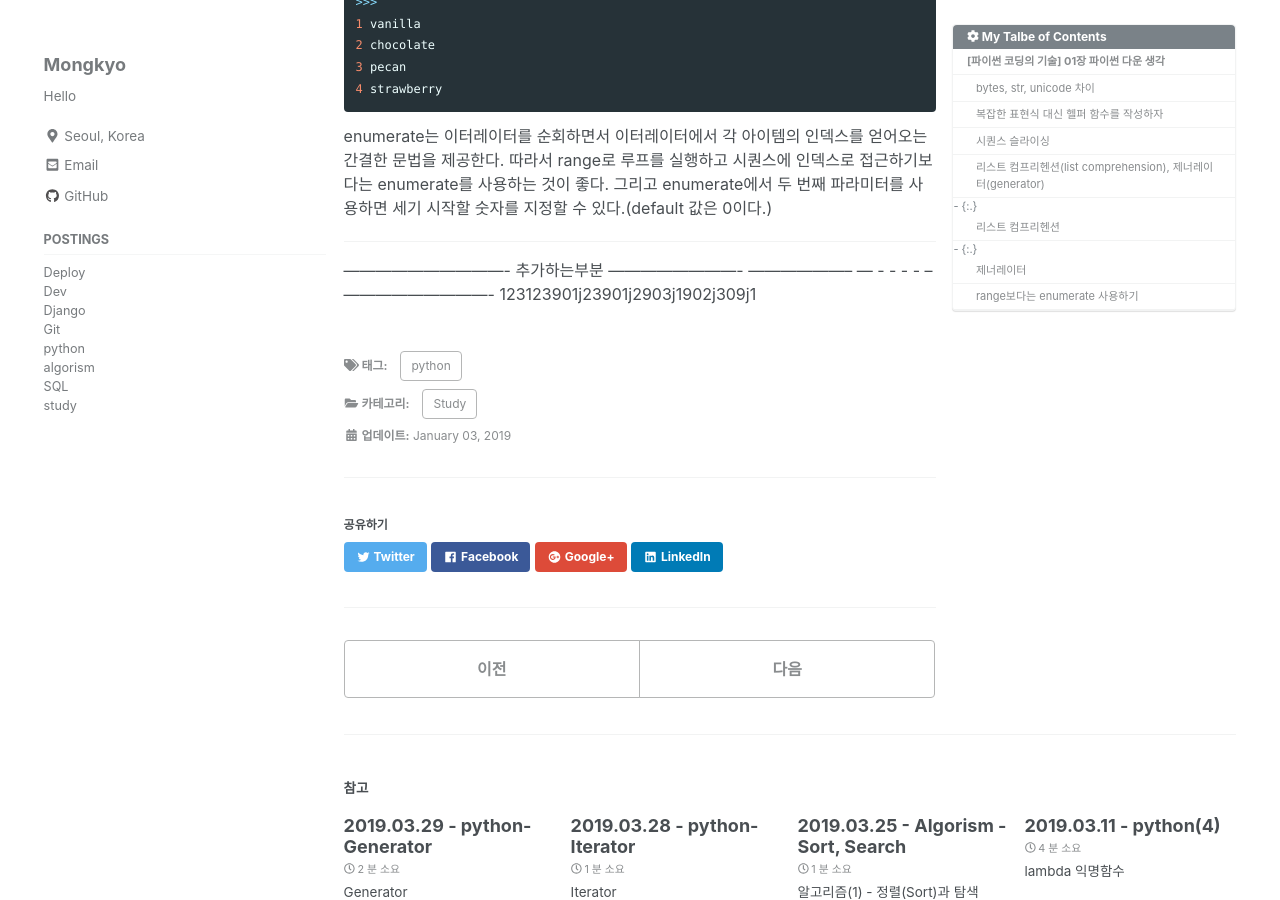
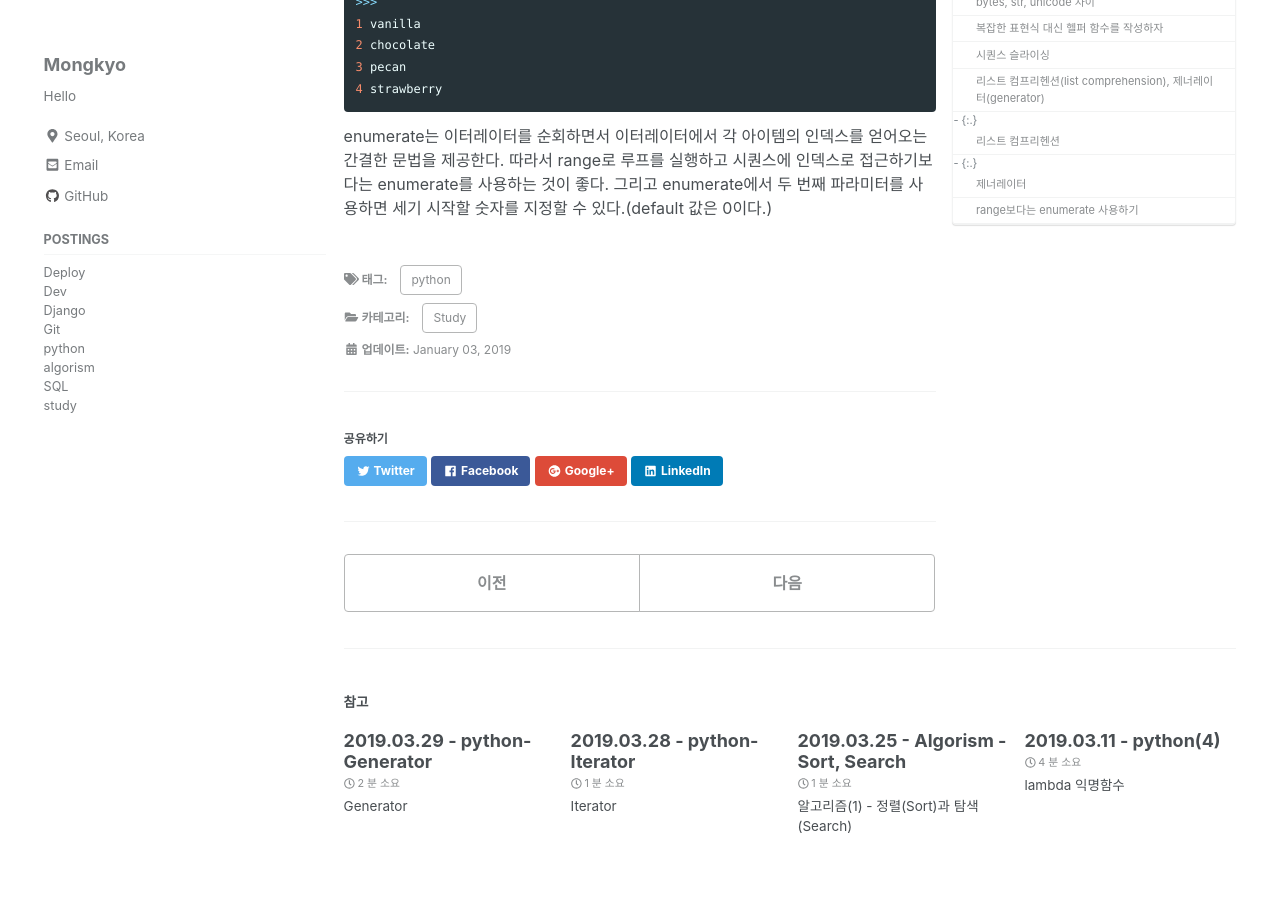
Before and after one commit to mongkyo/mongkyo.github.io, a Jekyll site: the page built from _posts/study/2019-01-03-[파이썬코딩의기술] 01장 파이썬 다운 생각.md, in a window 1280 px wide and 900 px high, scrolled down 3252 px. Built offline with Jekyll 4.4.1, drawn with Linux system fonts in a browser that asks for light colours; nearby versions of some CDN libraries.

Commit message:
[commit] teeest

```diff
--- a/_posts/study/2019-01-03-[파이썬코딩의기술] 01장 파이썬 다운 생각.md
+++ b/_posts/study/2019-01-03-[파이썬코딩의기술] 01장 파이썬 다운 생각.md
@@ -139,12 +139,3 @@ for i, flaovr in enumerate(flavor_list):
 
 
 enumerate는 이터레이터를 순회하면서 이터레이터에서 각 아이템의 인덱스를 얻어오는 간결한 문법을 제공한다. 따라서 range로 루프를 실행하고 시퀀스에 인덱스로 접근하기보다는 enumerate를 사용하는 것이 좋다. 그리고 enumerate에서 두 번째 파라미터를 사용하면 세기 시작할 숫자를 지정할 수 있다.(default 값은 0이다.)
-
-
------------------------------------------------------------
-
-
-
-------------------------------- 추가하는부분 -------------------------
--------------------- ---  - - - - -- ----------------------------
-123123901j23901j2903j1902j309j1
```
